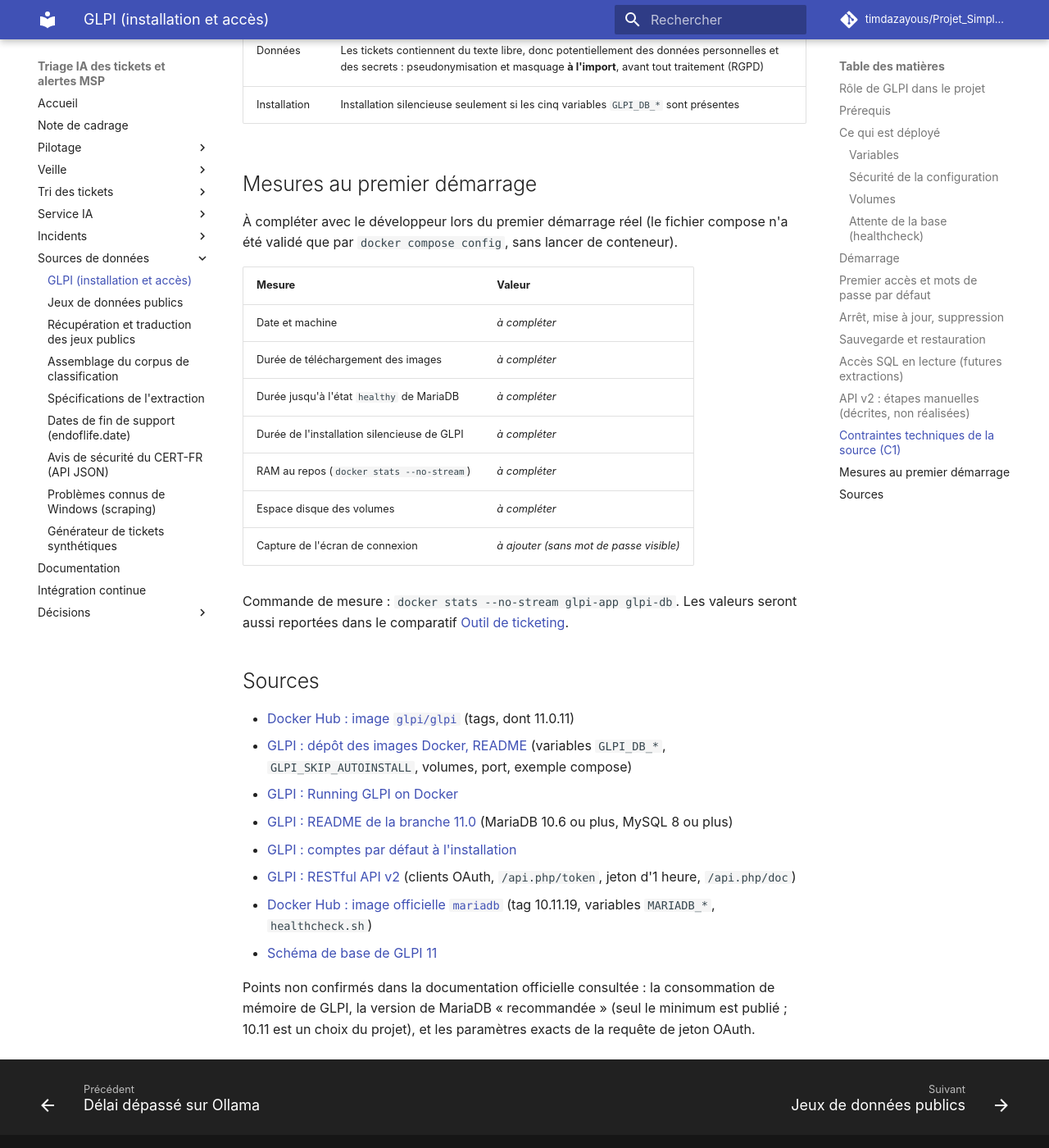
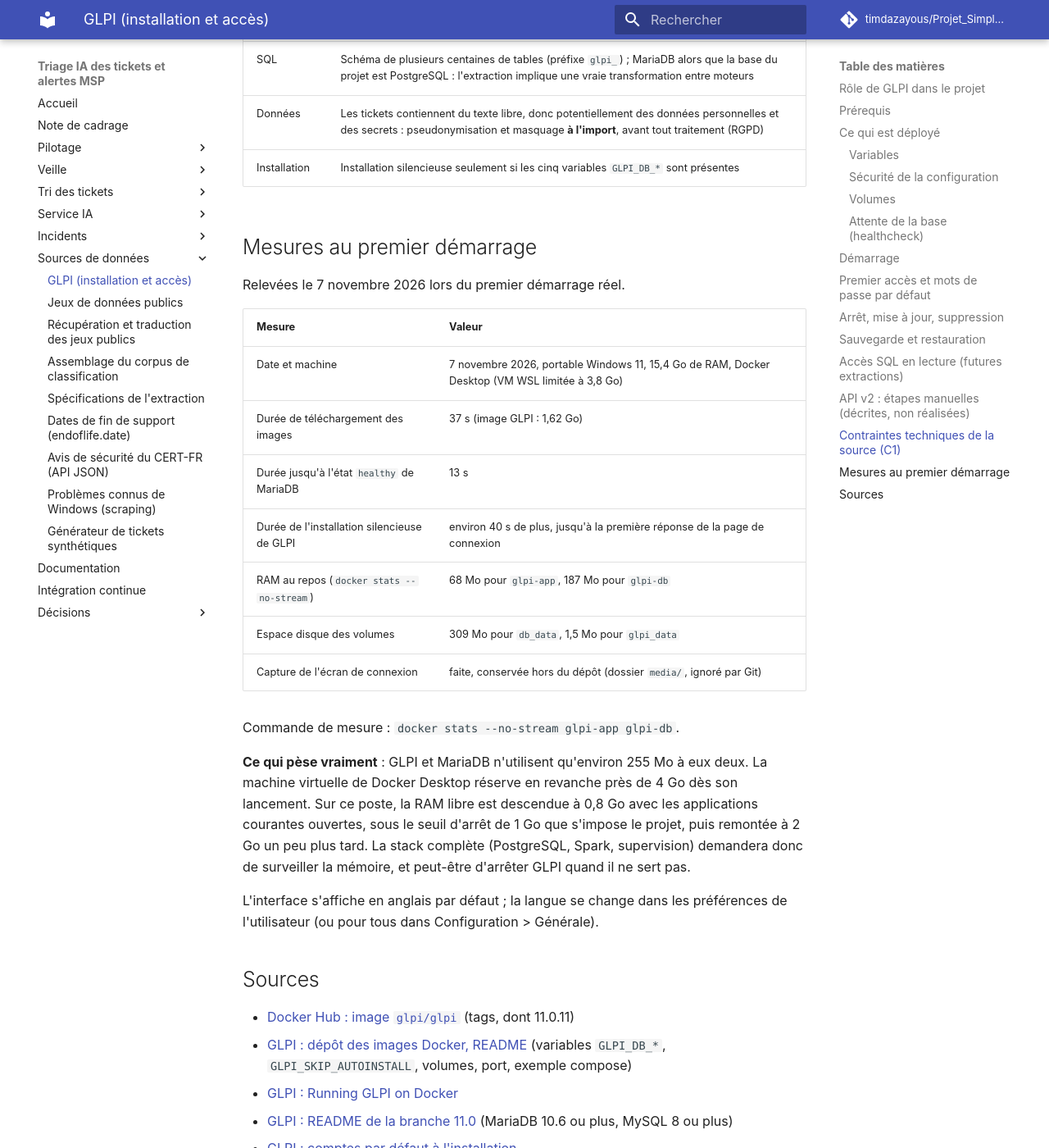
Before and after one commit to timdazayous/Projet_Simplon_FIN_ETUDES, an MkDocs documentation site: the page built from docs/glpi.md, in a window 1280 px wide and 1400 px high, scrolled down 6416 px. Shown: the whole window at 82% size. Built offline with MkDocs 1.6.1 and Material for MkDocs 9.7.7, drawn with Linux system fonts in a browser that asks for light colours; comment, search, counter and statistics services are not loaded; some of the changed text lies outside the part shown.

Commit message:
GLPI : premier démarrage, mesures et commandes compose corrigées (#22)
Toutes les commandes de docs/glpi.md passent --env-file .env : sans lui,
ps, logs et down échouent sur les mots de passe obligatoires.
Dossier media/ ignoré pour les captures de présentation.

Co-Authored-By: Claude Opus 5.5 <noreply@anthropic.com>

````diff
--- a/docs/glpi.md
+++ b/docs/glpi.md
@@ -76,11 +76,11 @@ Depuis la **racine du dépôt** :
 ```bash
 cp .env.example .env        # puis renseigner GLPI_DB_PASSWORD et GLPI_DB_ROOT_PASSWORD
 docker compose --env-file .env -f infra/glpi/docker-compose.yml up -d
-docker compose -f infra/glpi/docker-compose.yml ps     # les deux services doivent être « running », db « healthy »
-docker compose -f infra/glpi/docker-compose.yml logs -f glpi   # suivre l'installation silencieuse
+docker compose --env-file .env -f infra/glpi/docker-compose.yml ps     # les deux services doivent être « running », db « healthy »
+docker compose --env-file .env -f infra/glpi/docker-compose.yml logs -f glpi   # suivre l'installation silencieuse
 ```
 
-L'option `--env-file .env` est nécessaire parce que le fichier compose n'est pas à la racine : sans elle, Docker chercherait le `.env` dans `infra/glpi/`. Les autres commandes `docker compose` du projet utilisent le même schéma, `--env-file .env` en plus quand elles ont besoin des variables.
+L'option `--env-file .env` est nécessaire parce que le fichier compose n'est pas à la racine : sans elle, Docker chercherait le `.env` dans `infra/glpi/`. Elle est requise pour **toutes** les commandes, y compris `ps`, `logs` et `down` : Docker Compose lit les variables du fichier à chaque commande, et les mots de passe obligatoires manquants le font échouer (« required variable GLPI_DB_PASSWORD is missing a value »). Cette erreur a été constatée au premier démarrage, le 7 novembre 2026, sur une version précédente de cette page.
 
 Ouvrir ensuite <http://127.0.0.1:8082>.
 
@@ -173,19 +173,23 @@ Ce qui reste à faire manuellement n'est volontairement pas automatisé ici : la
 
 ## Mesures au premier démarrage
 
-À compléter avec le développeur lors du premier démarrage réel (le fichier compose n'a été validé que par `docker compose config`, sans lancer de conteneur).
+Relevées le 7 novembre 2026 lors du premier démarrage réel.
 
 | Mesure | Valeur |
 |---|---|
-| Date et machine | _à compléter_ |
-| Durée de téléchargement des images | _à compléter_ |
-| Durée jusqu'à l'état `healthy` de MariaDB | _à compléter_ |
-| Durée de l'installation silencieuse de GLPI | _à compléter_ |
-| RAM au repos (`docker stats --no-stream`) | _à compléter_ |
-| Espace disque des volumes | _à compléter_ |
-| Capture de l'écran de connexion | _à ajouter (sans mot de passe visible)_ |
+| Date et machine | 7 novembre 2026, portable Windows 11, 15,4 Go de RAM, Docker Desktop (VM WSL limitée à 3,8 Go) |
+| Durée de téléchargement des images | 37 s (image GLPI : 1,62 Go) |
+| Durée jusqu'à l'état `healthy` de MariaDB | 13 s |
+| Durée de l'installation silencieuse de GLPI | environ 40 s de plus, jusqu'à la première réponse de la page de connexion |
+| RAM au repos (`docker stats --no-stream`) | 68 Mo pour `glpi-app`, 187 Mo pour `glpi-db` |
+| Espace disque des volumes | 309 Mo pour `db_data`, 1,5 Mo pour `glpi_data` |
+| Capture de l'écran de connexion | faite, conservée hors du dépôt (dossier `media/`, ignoré par Git) |
 
-Commande de mesure : `docker stats --no-stream glpi-app glpi-db`. Les valeurs seront aussi reportées dans le comparatif [Outil de ticketing](decisions/outil-ticketing.md).
+Commande de mesure : `docker stats --no-stream glpi-app glpi-db`.
+
+**Ce qui pèse vraiment** : GLPI et MariaDB n'utilisent qu'environ 255 Mo à eux deux. La machine virtuelle de Docker Desktop réserve en revanche près de 4 Go dès son lancement. Sur ce poste, la RAM libre est descendue à 0,8 Go avec les applications courantes ouvertes, sous le seuil d'arrêt de 1 Go que s'impose le projet, puis remontée à 2 Go un peu plus tard. La stack complète (PostgreSQL, Spark, supervision) demandera donc de surveiller la mémoire, et peut-être d'arrêter GLPI quand il ne sert pas.
+
+L'interface s'affiche en anglais par défaut ; la langue se change dans les préférences de l'utilisateur (ou pour tous dans Configuration > Générale).
 
 ## Sources
 
````
Also changed, not shown: other parts of docs/glpi.md (+2 -2 lines), CLAUDE.md (+1 -1 lines), JOURNAL.md (+6 -0 lines), docs/decisions/outil-ticketing.md (+2 -2 lines), 1 other file.
